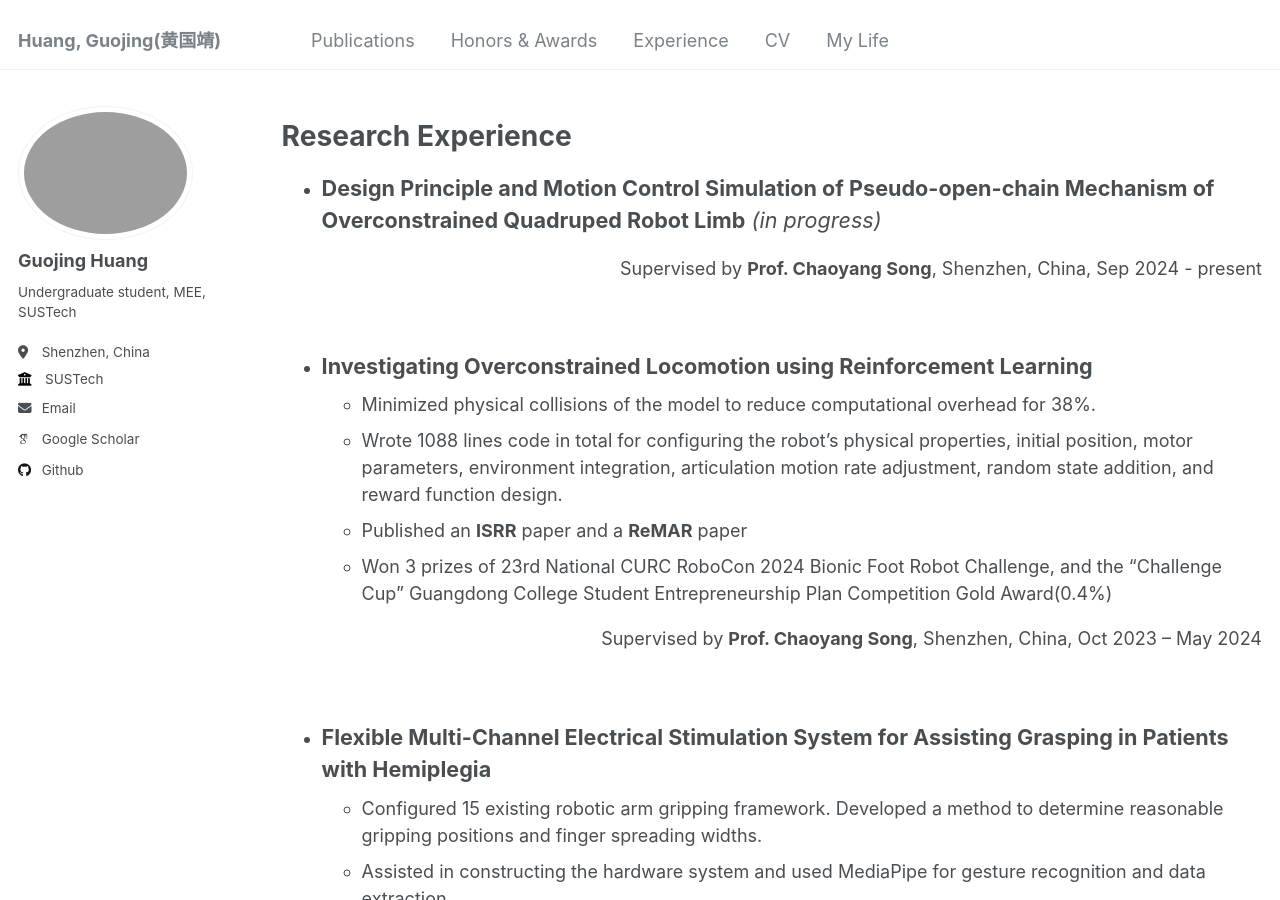
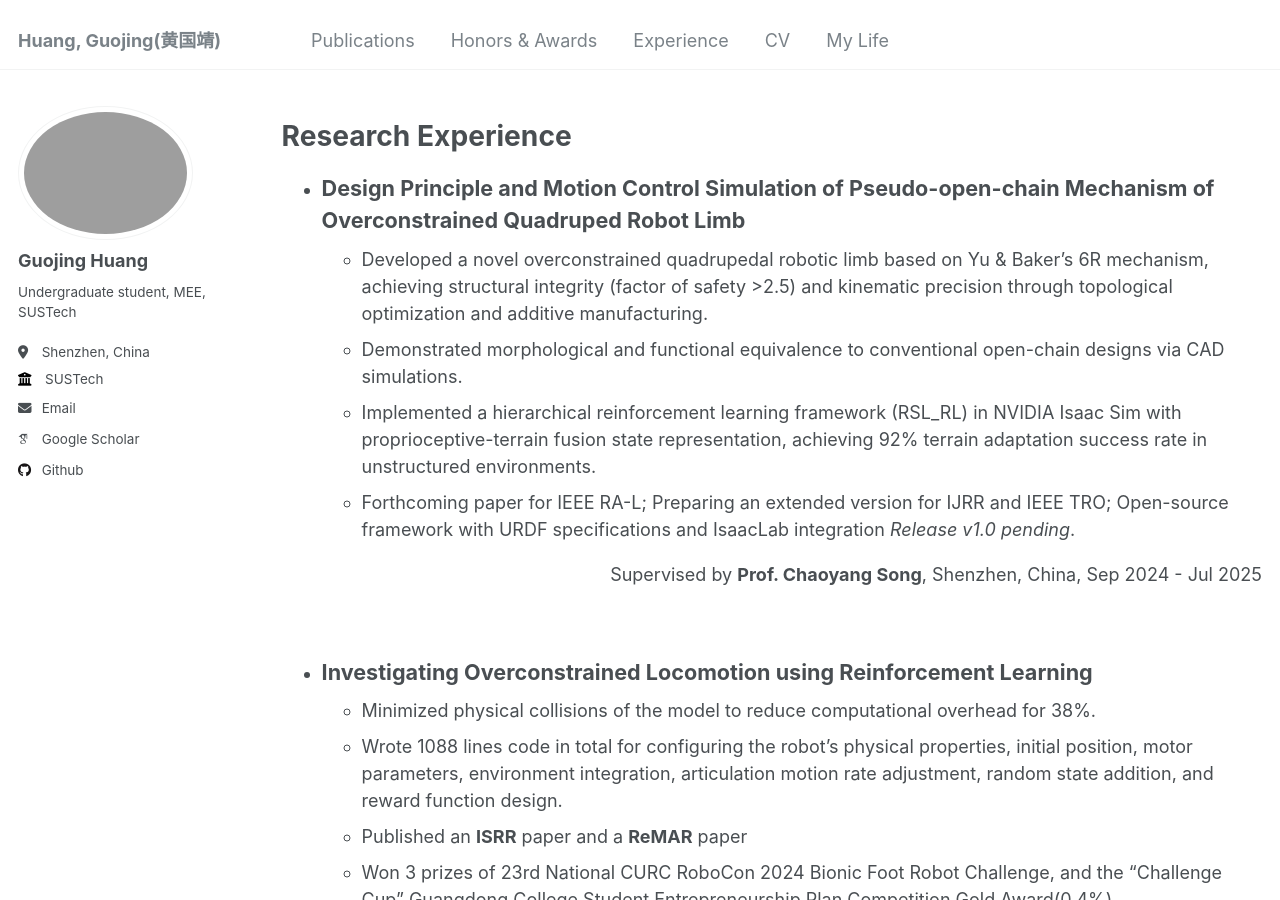
Before and after one commit to Acheng0211/acheng0211.github.io, a Jekyll site: the page built from _pages/experience.md, in a window 1280 px wide and 900 px high. Built offline with Jekyll 4.4.1, drawn with Linux system fonts in a browser that asks for light colours; some web fonts are replaced.

```diff
--- a/_pages/experience.md
+++ b/_pages/experience.md
@@ -9,13 +9,17 @@ author_profile: true
 
 Research Experience
 ======
-* <big>**Design Principle and Motion Control Simulation of Pseudo-open-chain Mechanism of Overconstrained Quadruped Robot Limb** *(in progress)*</big>
-<div style="text-align: right;">Supervised by <b>Prof. Chaoyang Song</b>, Shenzhen, China, Sep 2024 - present</div>
+* <big>**Design Principle and Motion Control Simulation of Pseudo-open-chain Mechanism of Overconstrained Quadruped Robot Limb**</big>
+    - Developed a novel overconstrained quadrupedal robotic limb based on Yu & Baker's 6R mechanism, achieving structural integrity (factor of safety >2.5) and kinematic precision through topological optimization and additive manufacturing.
+    - Demonstrated morphological and functional equivalence to conventional open-chain designs via CAD simulations.
+    - Implemented a hierarchical reinforcement learning framework (RSL_RL) in NVIDIA Isaac Sim with proprioceptive-terrain fusion state representation, achieving 92% terrain adaptation success rate in unstructured environments.
+    - Forthcoming paper for IEEE RA-L; Preparing an extended version for IJRR and IEEE TRO; Open-source framework with URDF specifications and IsaacLab integration *Release v1.0 pending*.
+<div style="text-align: right;">Supervised by <b>Prof. Chaoyang Song</b>, Shenzhen, China, Sep 2024 - Jul 2025</div>
 
 <br>
 
 * <big>**Investigating Overconstrained Locomotion using Reinforcement Learning**</big>
-    *	Minimized physical collisions of the model to reduce computational overhead for 38%.
+    -	Minimized physical collisions of the model to reduce computational overhead for 38%.
     -	Wrote 1088 lines code in total for configuring the robot's physical properties, initial position, motor parameters, environment integration, articulation motion rate adjustment, random state addition, and reward function design.
     -	Published an **ISRR** paper and a **ReMAR** paper
     -	Won 3 prizes of 23rd National CURC RoboCon 2024 Bionic Foot Robot Challenge, and the “Challenge Cup” Guangdong College Student Entrepreneurship Plan Competition Gold Award(0.4%)
--- a/markdown_generator/publications.tsv
+++ b/markdown_generator/publications.tsv
@@ -1,5 +1,4 @@
 pub_date	title	venue	excerpt	citation	url_slug	paper_url	slides_url	category	state
-2025-01-17	Learning Overconstrained Pattern Generation: Benchmarking Locomotion with Closed-Loop Legs	Robotics: Science and Systems (RSS2025)		 Haoran Sun, Bangchao Huang, Zishang Zhang, RonghanXU, Junwei Lv, **Guojing Huang**, Guangyi Huang, Wei Zhang, Jia Pan, Fang Wan, Chaoyang Song. (2025). "Learning Overconstrained Pattern Generation: Benchmarking Locomotion with Closed-Loop Legs,"<i>2025 Robotics: Science and Systems (RSS)</i>. 	2025-RSS	h		conferences 	Submitted
 2024-06-21	基于混合现实的物品抓取方法及混合现实设备(An object grasping method and mixed reality equipment based on mixed reality)	China		 Chenglong Fu, Chengjie Zhang, Yuquan Leng, **Guojing Huang**, Yaoyu Cheng, CN116243795B, China, An object grasping method and mixed reality equipment based on mixed reality. 	2024-patent	https://patents.google.com/patent/CN116243795B/zh?oq=CN+116243795+B		patents 	Granted
 2024-06-23	Evolutionary Morphology Towards Overconstrained Locomotion via Large-Scale, Multi-Terrain Deep Reinforcement Learning	IEEE/IFToMM International Conference on Reconfigurable Mechanisms and Robots (ReMAR2024), Chicago, USA.		Yenan Chen, Chuye Zhang, Pengxi Gu, Jianuo Qiu, Jiayi Yin, Nuofan Qiu, **Guojing Huang**, Bangchao Huang, Zishang Zhang, Hui Deng, Wei Zhang, Fang Wan, Chaoyang Song. (2024). "Evolutionary Morphology Towards Overconstrained Locomotion via Large-Scale, Multi-Terrain Deep Reinforcement Learning," <i>2024 6th International Conference on Reconfigurable Mechanisms and Robots (ReMAR)</i>, Chicago, IL, USA, 2024, pp. 401-408, doi: 10.1109/ReMAR61031.2024.10618090.	2024-ReMAR	https://ieeexplore.ieee.org/abstract/document/10618090		conferences 	Published
 2024-07-08	IMU-Based Prediction of Multiple Grasping Gesture Intentions for Enhanced Functional Electrical Stimulation Control* 	IEEE International Conference on Advanced Robotics and Mechatronics (ICARM2024), Tokyo, Japan.		Guotao Gou, Kong Hoi Cheng, Jinxin Sun, Chengyu Lin, Wei Pan, **Guojing Huang**, Yuquan Leng, Yixuan Guo, Chenglong Fu. (2024). "IMU-Based Prediction of Multiple Grasping Gesture Intentions for Enhanced Functional Electrical Stimulation Control*," <i>2024 International Conference on Advanced Robotics and Mechatronics (ICARM)</i>, Tokyo, Japan, 2024, pp. 183-187, doi: 10.1109/ICARM62033.2024.10715889.	2024-ICARM-1	https://ieeexplore.ieee.org/abstract/document/10715889/ 	 	conferences 	Published
```
Also changed, not shown: _pages/about.md (+5 -3 lines), _pages/cv.md (+4 -3 lines).
